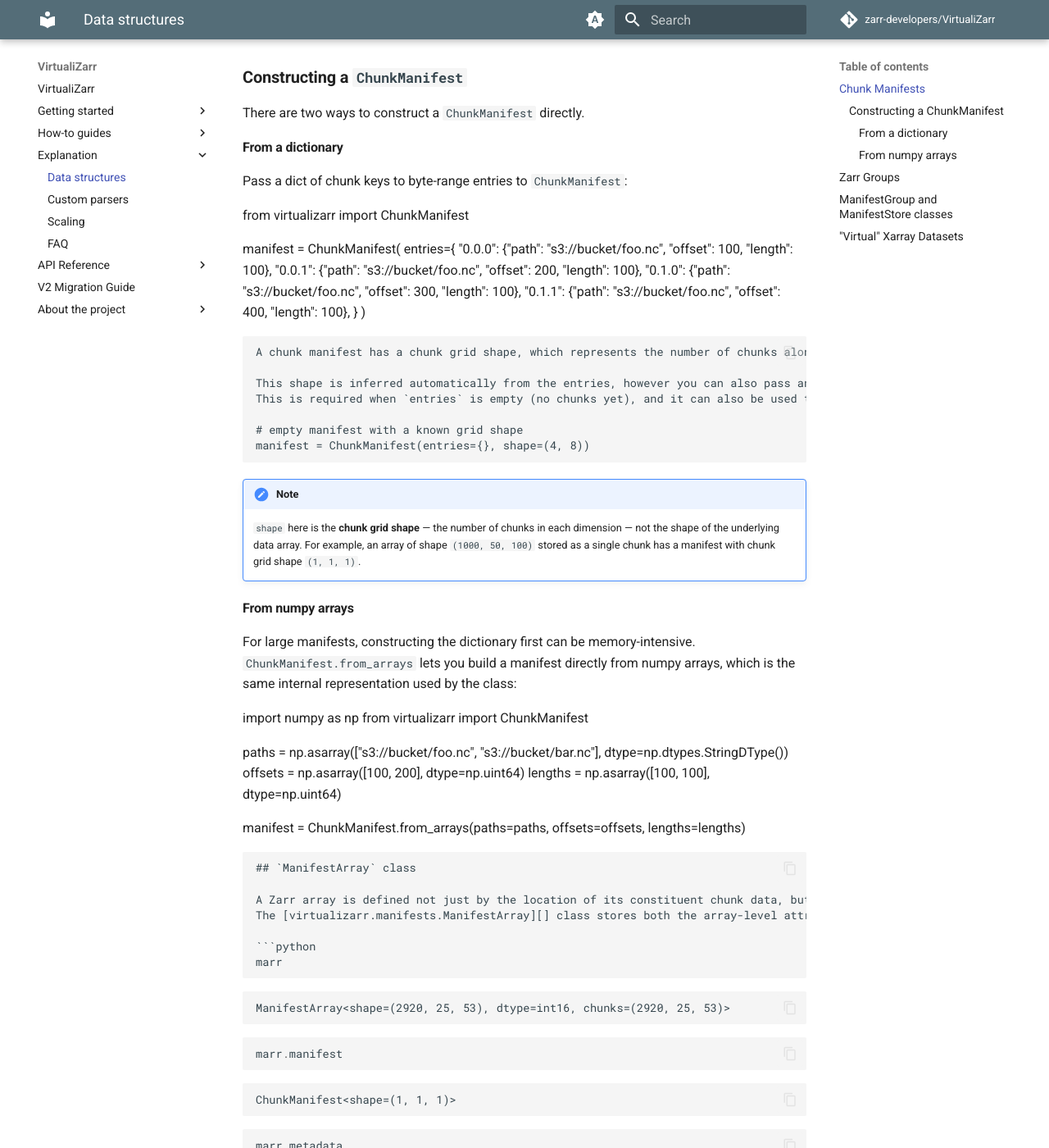
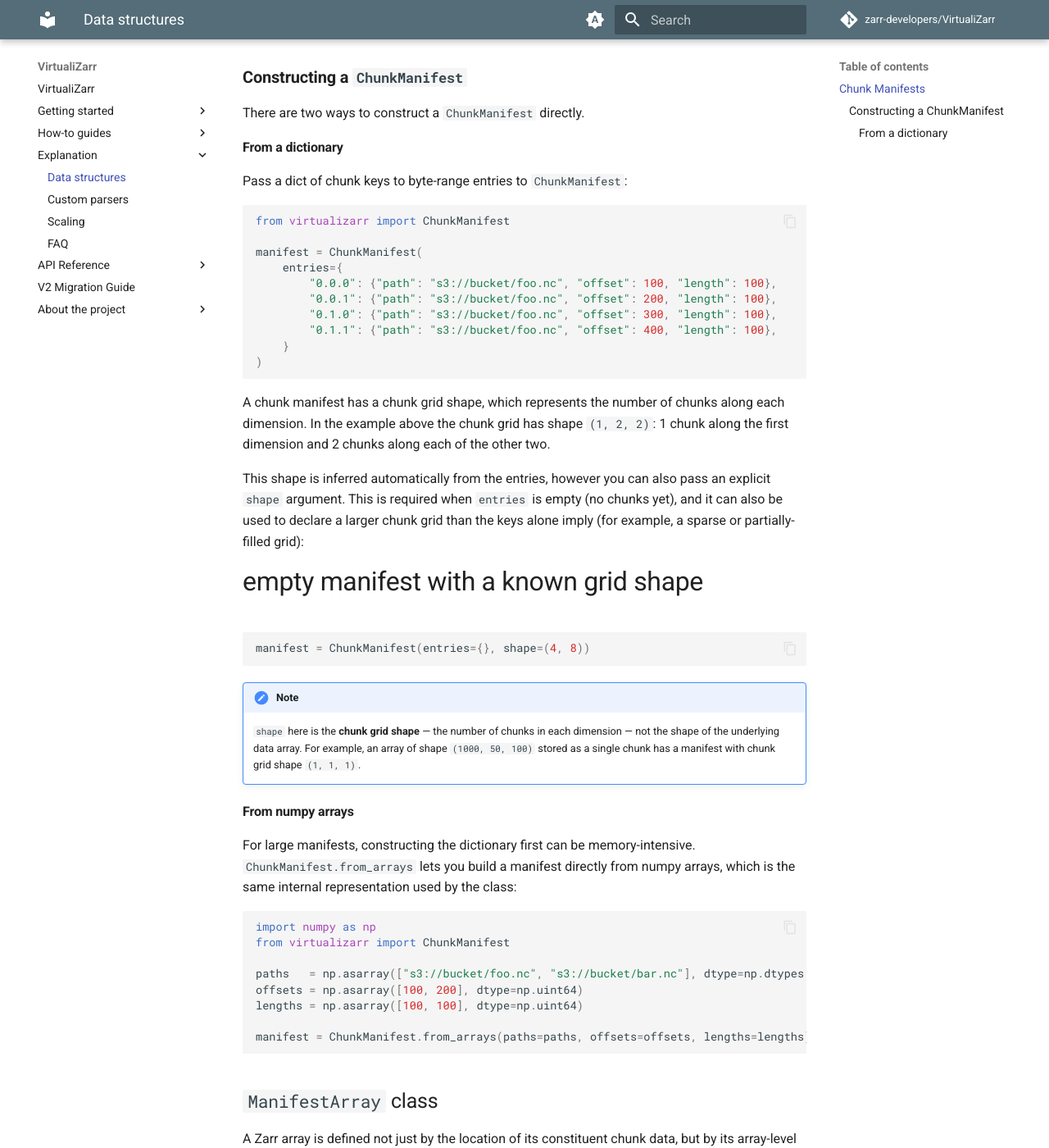
Before and after one commit to zarr-developers/VirtualiZarr, an MkDocs documentation site: the page built from docs/data_structures.md, in a window 1280 px wide and 1400 px high, scrolled down 1184 px. Shown: the whole window at 82% size. Built offline with MkDocs 1.6.1 and Material for MkDocs 9.7.7, drawn with Linux system fonts in a browser that asks for light colours; comment, search, counter and statistics services are not loaded; the version menu is left out; some of the changed text lies outside the part shown.

Commit message:
github seems to have borked this, fix

````diff
--- a/docs/data_structures.md
+++ b/docs/data_structures.md
@@ -48,6 +48,7 @@ There are two ways to construct a `ChunkManifest` directly.
 
 Pass a dict of chunk keys to byte-range entries to `ChunkManifest`:
 
+```python exec="on" session="chunk-manifest" source="material-block"
 from virtualizarr import ChunkManifest
 
 manifest = ChunkManifest(
@@ -66,6 +67,8 @@ This shape is inferred automatically from the entries, however you can also pass
 This is required when `entries` is empty (no chunks yet), and it can also be used to declare a larger chunk grid than the keys alone imply (for example, a sparse or partially-filled grid):
 
 # empty manifest with a known grid shape
+
+```python exec="on" session="chunk-manifest" source="material-block"
 manifest = ChunkManifest(entries={}, shape=(4, 8))
 ```
 
@@ -78,6 +81,7 @@ manifest = ChunkManifest(entries={}, shape=(4, 8))
 For large manifests, constructing the dictionary first can be memory-intensive.
 `ChunkManifest.from_arrays` lets you build a manifest directly from numpy arrays, which is the same internal representation used by the class:
 
+```python exec="on" session="chunk-manifest" source="material-block"
 import numpy as np
 from virtualizarr import ChunkManifest
 
````
